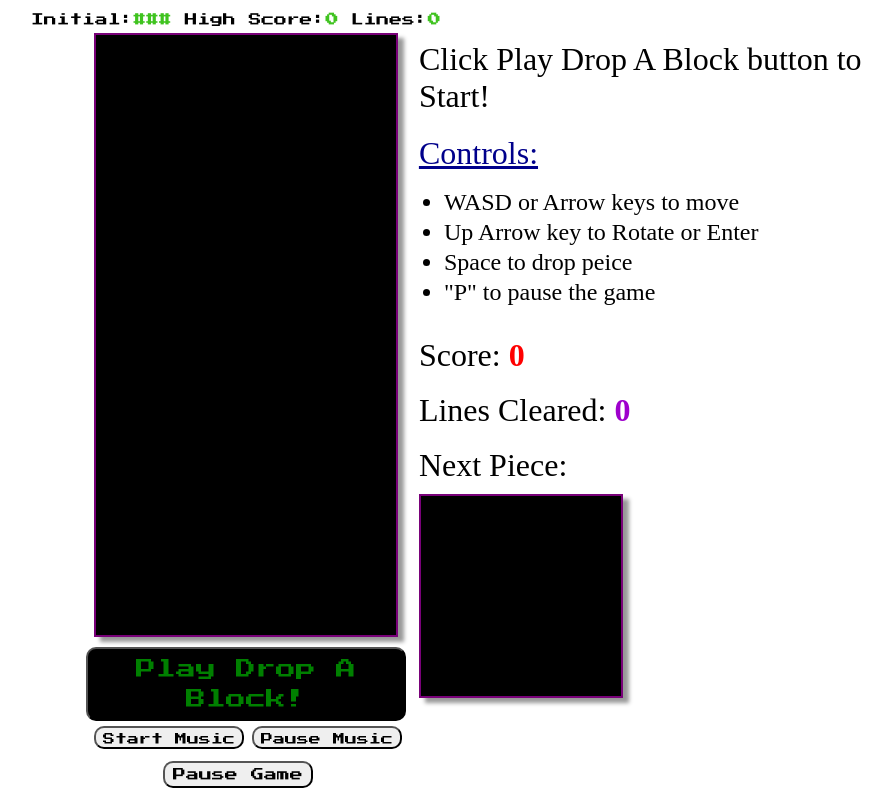
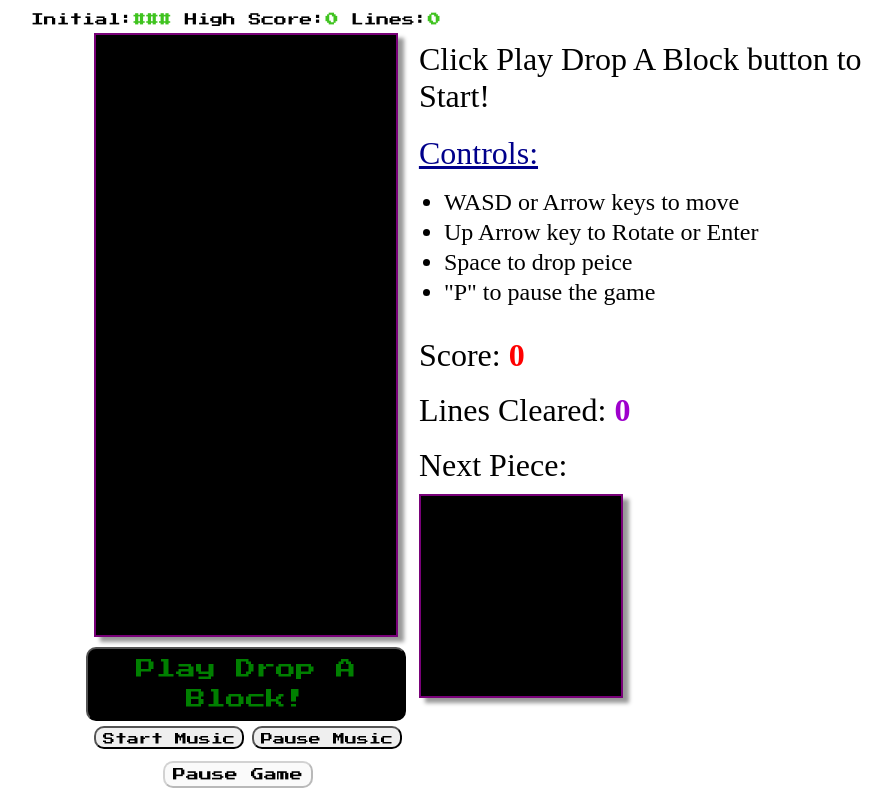
Before and after one commit to ablueplatypus/Drop-A-Block, a React (Create React App) app: page / in a window 1280 px wide. Shown: the whole page, without its empty margins (298-1190 px from the left). Built offline with nearby package versions, Linux system fonts and the light colour scheme; no server answers; a web font is replaced by a local one.

Commit message:
disabled pause button from being able to be pressed when game was not playing and when game was over

```diff
--- a/src/App.css
+++ b/src/App.css
@@ -141,6 +141,7 @@
 
 .pauseBtn {
   cursor: pointer;
+  color: black;
   border-radius: 10px;
   text-align: center;
   font-family: 'Press Start 2p', Arial, sans-serif;
--- a/src/CanvasDrawing.js
+++ b/src/CanvasDrawing.js
@@ -44,10 +44,10 @@ class CanvasDrawing extends Component {
   // the first thing this will do
 
   componentDidMount() {
-    // this.state.input.bindKeys();
     const context = this.refs.canvas.getContext('2d')
     this.setState({context: context})
     this.setKeys()
+    document.querySelector('.pauseBtn').disabled = true;
     this.props.getUserData()  // fetching for the stat data.
     this.passUpStats()  // passing up state of scores to App.
     requestAnimationFrame(()=>{this.update()})
@@ -298,6 +298,7 @@ class CanvasDrawing extends Component {
                         document.querySelector('#playbutton').disabled = false;
                         document.querySelector('.gameOver').style.visibility = "visible"
                         document.querySelector('.initial-input').style.visibility = "visible"
+                        document.querySelector('.pauseBtn').disabled = true;
                     }
                     return false;
                 }
@@ -511,6 +512,7 @@ class CanvasDrawing extends Component {
     document.querySelector('.initial-input').style.visibility = "hidden"
     document.querySelector('.leaderboard').style.visibility = "hidden"
     document.querySelector('#playbutton').disabled = true
+    document.querySelector('.pauseBtn').disabled = false;
   }
 /**********************************************************************/
 
```
